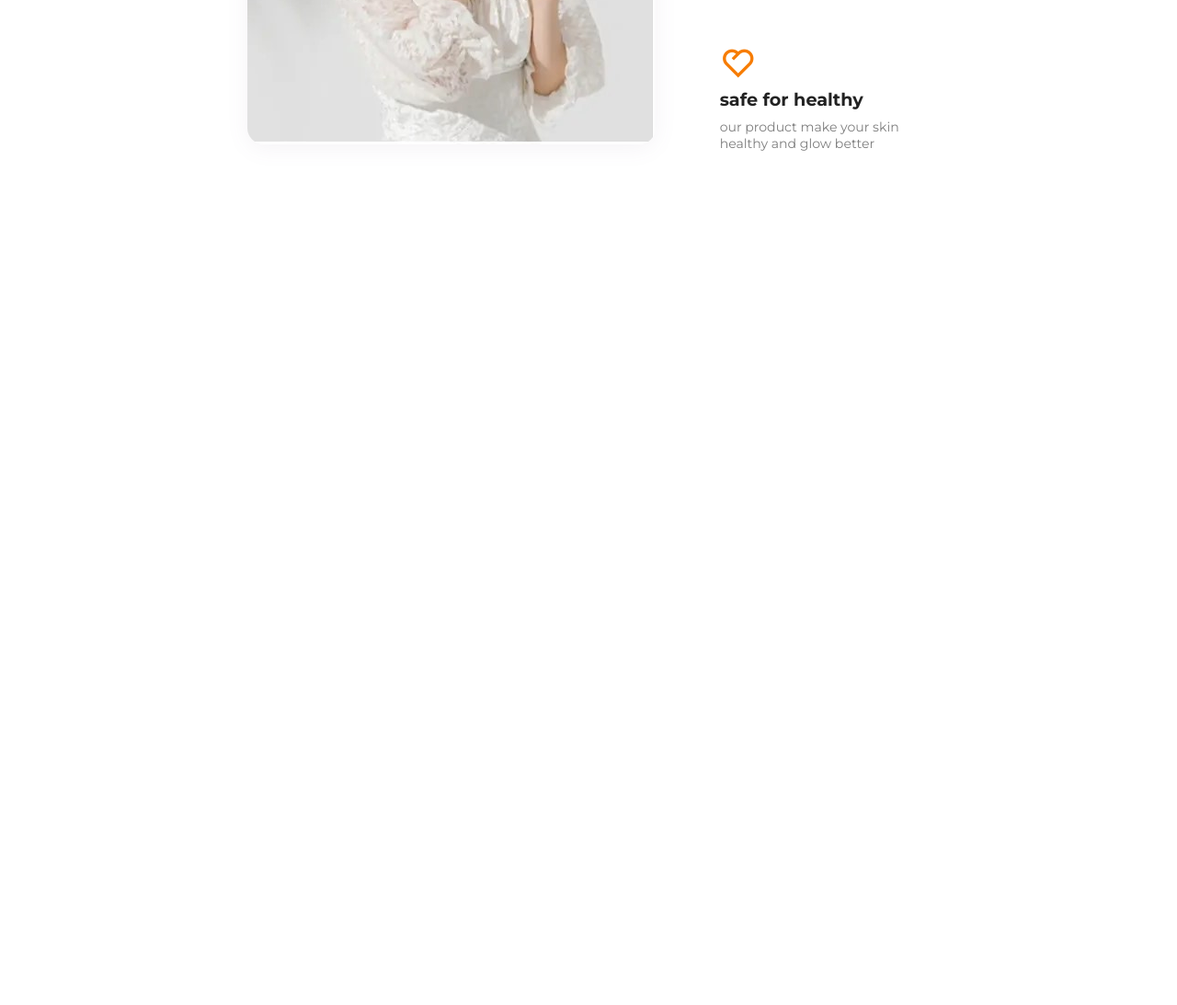
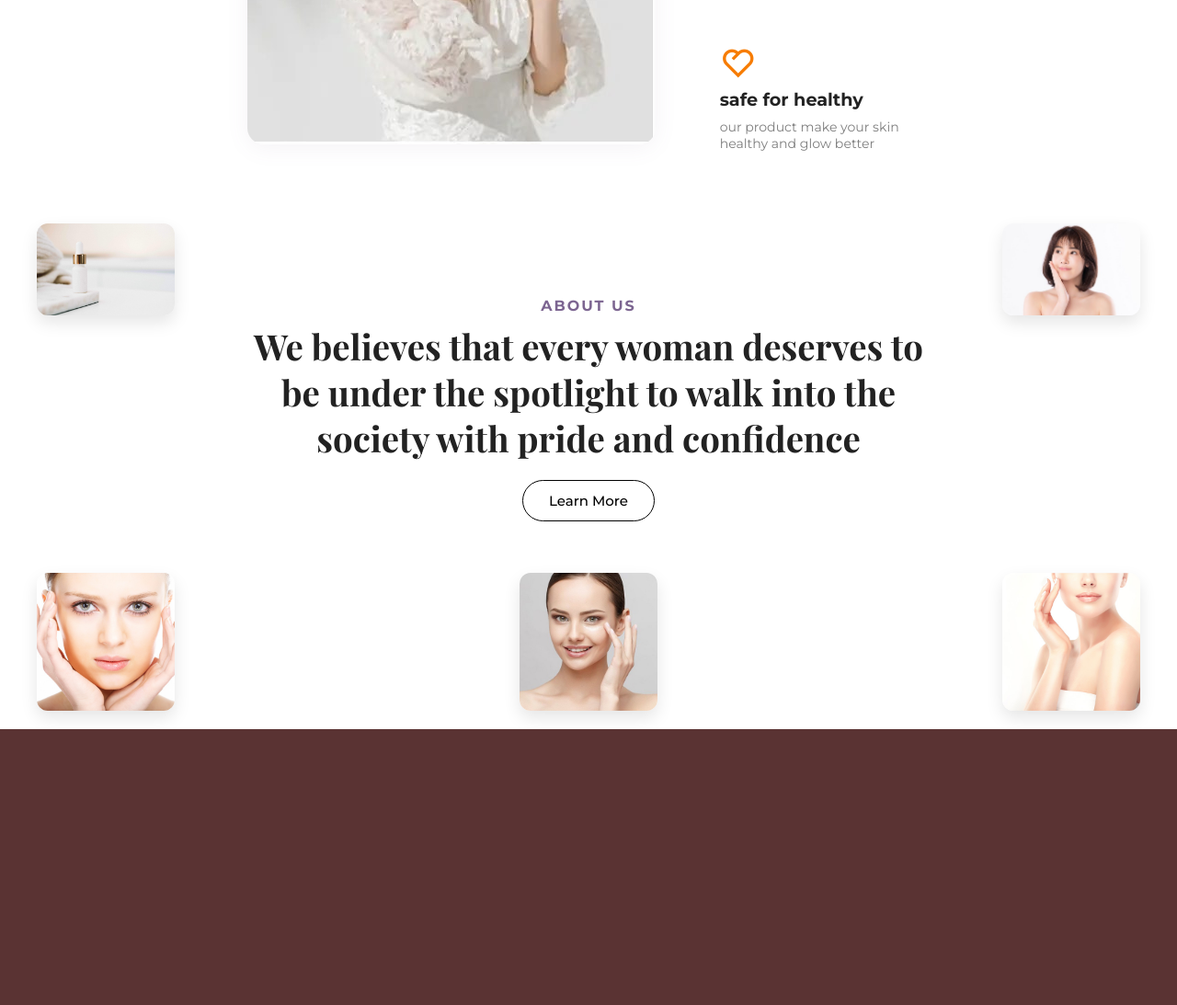
Before and after one commit to webbyahtisham/Beauty-salon-website, a plain HTML site: page index.html in a window 1280 px wide. Shown: the part 1404-2497 px from the top of the page at 92% size. Before the commit the page ends 1627 px from the top, so only its background shows below. Drawn offline with nearby package versions, Linux system fonts and the light colour scheme; a web font is replaced by a local one.

Commit message:
about section complete

```diff
--- a/index.html
+++ b/index.html
@@ -1,5 +1,6 @@
 <!DOCTYPE html>
 <html lang="en">
+
 <head>
   <meta charset="UTF-8">
   <meta name="viewport" content="width=device-width, initial-scale=1.0">
@@ -7,10 +8,12 @@
   <!-- Fonts -->
   <link rel="preconnect" href="https://fonts.googleapis.com">
   <link rel="preconnect" href="https://fonts.gstatic.com" crossorigin>
-  <link href="https://fonts.googleapis.com/css2?family=Playfair+Display:ital,wght@0,400..900;1,400..900&display=swap" rel="stylesheet">
+  <link href="https://fonts.googleapis.com/css2?family=Playfair+Display:ital,wght@0,400..900;1,400..900&display=swap"
+    rel="stylesheet">
   <link rel="preconnect" href="https://fonts.googleapis.com">
   <link rel="preconnect" href="https://fonts.gstatic.com" crossorigin>
-  <link href="https://fonts.googleapis.com/css2?family=Montserrat:ital,wght@0,100..900;1,100..900&display=swap" rel="stylesheet">
+  <link href="https://fonts.googleapis.com/css2?family=Montserrat:ital,wght@0,100..900;1,100..900&display=swap"
+    rel="stylesheet">
 
   <!-- Remixicon -->
   <link href="https://cdn.jsdelivr.net/npm/remixicon@4.5.0/fonts/remixicon.css" rel="stylesheet" />
@@ -19,6 +22,7 @@
   <link rel="stylesheet" href="style.css">
   <title>Beauty Saloon</title>
 </head>
+
 <body>
   <!-- <header></header> -->
 
@@ -85,11 +89,46 @@
             <p>our product make your skin <br>healthy and glow better</p>
           </div>
 
+        </div>
+    </section>
+    <section class="about-section">
+      <div class="about-content">
+        <h4>ABOUT US</h4>
+        <h1>
+          We believes that every woman deserves to <br>
+          be under the spotlight to walk into the <br>
+          society with pride and confidence
+        </h1>
+        <a href="#" class="learn-btn">Learn More</a>
+      </div>
+
+      <!-- Floating Images -->
+      <div class="about-img1">
+        <img src="/Images/6ae7ef2893fa76a60da84c32c459816d.jpg" class="img top-left" alt="Skincare Product">
+      </div>
+      <div class="about-img2">
+        <img src="/Images/Beautiful Photos - Download Free High-Quality Pictures _ Freepik.jpeg" class="img top-right"
+          alt="Skincare Woman">
+      </div>
+      <div class="about-img3">
+        <img src="/Images/beautry-face.jpg" class="img bottom-left" alt="Smiling Woman">
+      </div>
+      <div class="about-img4">
+        <img src="/Images/beauty.jpg" class="img bottom-center" alt="Confident Woman">
+
+      </div>
+      <div class="about-image5">
+
+        <img src="/Images/closeup-1.jpg" class="img bottom-right" alt="Happy Woman">
       </div>
     </section>
+<div class="nope"></div>
   </main>
 
   <footer></footer>
+  <script src="https://cdnjs.cloudflare.com/ajax/libs/gsap/3.13.0/gsap.min.js" integrity="sha512-NcZdtrT77bJr4STcmsGAESr06BYGE8woZdSdEgqnpyqac7sugNO+Tr4bGwGF3MsnEkGKhU2KL2xh6Ec+BqsaHA==" crossorigin="anonymous" referrerpolicy="no-referrer"></script>
+  <script src="https://cdnjs.cloudflare.com/ajax/libs/gsap/3.13.0/ScrollTrigger.min.js" integrity="sha512-P2IDYZfqSwjcSjX0BKeNhwRUH8zRPGlgcWl5n6gBLzdi4Y5/0O4zaXrtO4K9TZK6Hn1BenYpKowuCavNandERg==" crossorigin="anonymous" referrerpolicy="no-referrer"></script>
   <script src="script.js"></script>
 </body>
+
 </html>
--- a/style.css
+++ b/style.css
@@ -1,4 +1,3 @@
-
 * {
   margin: 0;
   padding: 0;
@@ -188,6 +187,7 @@ main .hero {
   flex-direction: column;
   gap: 10px;
 }
+
 .benefits-top .stronge {
   text-transform: uppercase;
   color: #7c6591;
@@ -201,6 +201,7 @@ main .hero {
   color: #222222;
   line-height: 1.2;
 }
+
 /* Benefits Bottom Layout */
 .benefits-bottom {
   display: flex;
@@ -214,7 +215,7 @@ main .hero {
   width: 100%;
   height: auto;
   border-radius: 18px;
-  box-shadow: 0 4px 24px rgba(124,101,145,0.08);
+  box-shadow: 0 4px 24px rgba(124, 101, 145, 0.08);
 }
 
 .benefit-bottom-text {
@@ -222,6 +223,7 @@ main .hero {
   flex-direction: column;
   gap: 32px;
 }
+
 .benefit-text-item {
   display: flex;
   align-items: flex-start;
@@ -231,10 +233,12 @@ main .hero {
   border-radius: 12px;
   padding: 18px 22px;
 }
-.benefit-text-item i{
+
+.benefit-text-item i {
   font-size: 2.5rem;
   color: #f77c00;
 }
+
 .benefit-text-item h3 {
   margin: 0 0 4px 0;
   font-size: 1.5vw;
@@ -251,28 +255,35 @@ main .hero {
   .benefits-top {
     margin: 30px 20px;
   }
+
   .benefits-top h1 {
     font-size: 5vw;
   }
 }
+
 @media (max-width: 730px) {
   .benefits-bottom {
     flex-direction: column;
     gap: 32px;
     padding: 0 53px;
   }
+
   .benefit-bottom-img {
     max-width: 320px;
   }
+
   .benefit-bottom-text {
     gap: 20px;
   }
+
   .benefit-text-item h3 {
     font-size: 2.8vw;
   }
+
   .benefit-text-item p {
     font-size: 2.2vw;
   }
+
   .benefit-bottom-img img {
     width: 85vw;
   }
@@ -282,6 +293,7 @@ main .hero {
   .benefit-bottom-img img {
     width: 100%;
   }
+
   .benefits-bottom {
     padding: 0 20px;
   }
@@ -290,14 +302,120 @@ main .hero {
   .benefit-text-item h3 {
     font-size: 4vw;
   }
+
   .benefit-text-item p {
     font-size: 3vw;
   }
 }
-/* @media (max-width: 600px) {
-  .benefits-bottom {
-    padding: 10px 0;
-    gap: 18px;
+
+/* About */
+.about-section {
+  position: relative;
+  text-align: center;
+  height: 570px;
+  padding: 100px 20px;
+  background: #fff;
+  overflow: hidden; /* prevents images from overflowing */
 }
 
-} */
+/* Content */
+.about-content h4 {
+  text-transform: uppercase;
+  color: #7c6591;
+  font-weight: 700;
+  letter-spacing: 2px;
+  margin-bottom: 10px;
+}
+
+.about-content h1 {
+  font-family: 'Playfair Display', serif;
+  font-size: clamp(22px, 3vw, 40px); /* responsive scaling */
+  color: #222;
+  line-height: 1.3;
+  margin-bottom: 20px;
+}
+
+.learn-btn {
+  display: inline-block;
+  padding: 12px 28px;
+  border: 1px solid #000;
+  border-radius: 50px;
+  text-decoration: none;
+  font-size: 15px;
+  font-weight: 500;
+  color: #000;
+  transition: all 0.3s ease;
+}
+.learn-btn:hover {
+  background: #000;
+  color: #fff;
+}
+
+/* Floating images */
+.img {
+  position: absolute;
+  width: 150px; /* ✅ larger on big screens */
+  border-radius: 12px;
+  object-fit: cover;
+  box-shadow: 0 8px 18px rgba(0,0,0,0.1); /* soft shadow */
+  transition: transform 0.3s ease;
+}
+
+/* Positioning */
+.top-left {
+  top: 20px;
+  left: 40px;
+}
+.top-right {
+  top: 20px;
+  right: 40px;
+}
+.bottom-left {
+  bottom: 20px;
+  left: 40px;
+}
+.bottom-center {
+  bottom: 20px;
+  left: 50%;
+  transform: translateX(-50%);
+}
+.bottom-right {
+  bottom: 20px;
+  right: 40px;
+}
+
+/* Tablet */
+@media (max-width: 992px) {
+  .img {
+    width: 150px;
+  }
+}
+
+/* Mobile */
+@media (max-width: 730px) {
+  .about-section {
+    padding: 60px 15px;
+    height: auto; /* allows height to adjust */
+  }
+
+  .img {
+    position: static;
+    display: block;
+    margin: 15px auto;
+    width: 100%;
+  }
+
+  .about-content h1 {
+    font-size: 4vw;
+    line-height: 1.4;
+  }
+
+  .bottom-center {
+    transform: translateX(0);
+  }
+}
+
+.nope {
+  height: 300px;
+  background: #5a3333;
+}
```
Lines whose indentation alone changed are shown as unchanged.
